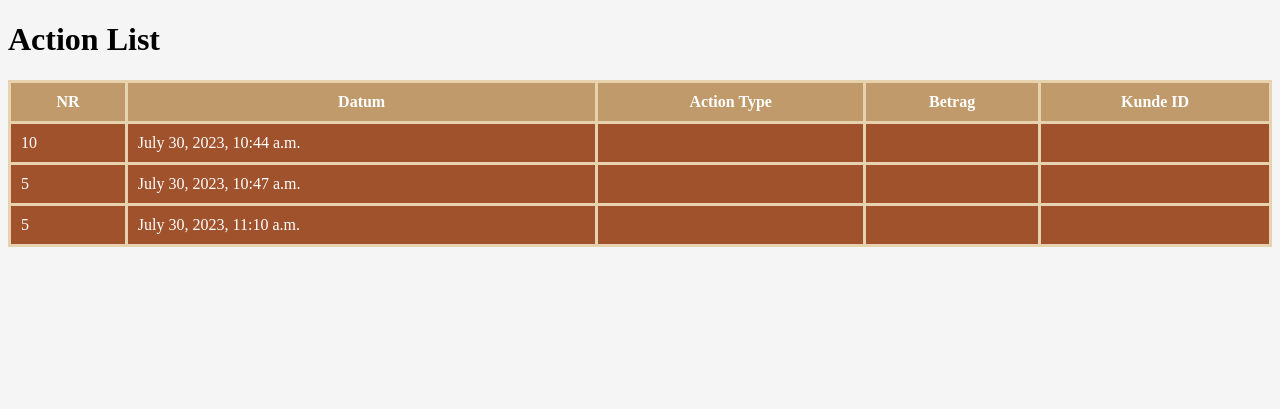
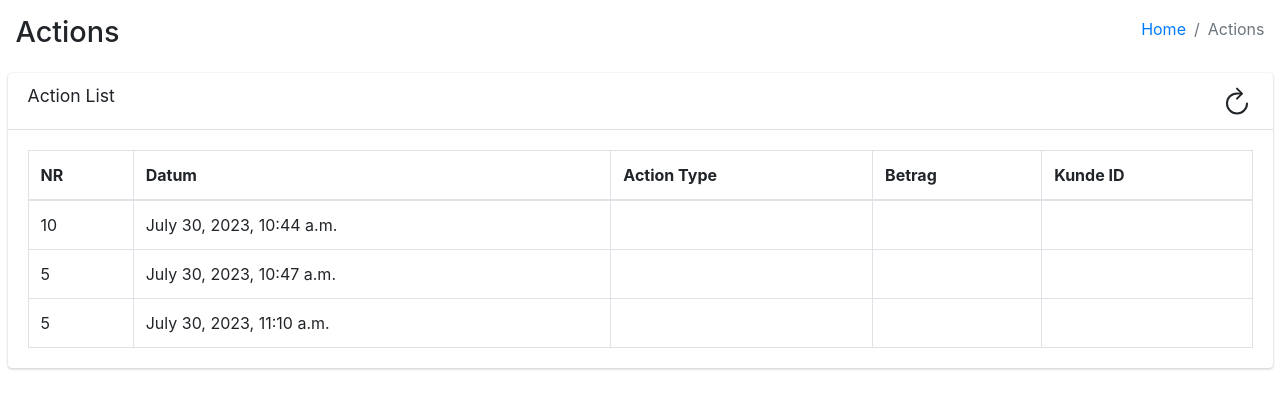
Before and after one commit to Kafalar-Karisik/StadtBank, a Django app: page /main/actions/ in a window 1280 px wide. Shown: the top 409 px of the page. Run offline with Django 4.2, Linux system fonts and the light colour scheme; data comes from the database, SQL or seed files in the repository; some libraries are stand-ins or nearby versions.

Commit message:
Template Updates

```diff
--- a/Actions/forms.py
+++ b/Actions/forms.py
@@ -2,4 +2,4 @@ from django import forms
 
 class CustomerF(forms.Form):
     nr = forms.IntegerField(label="Customer Nr")
-    ammount = forms.FloatField()
+    amount = forms.FloatField()
--- a/Actions/templates/actions.html
+++ b/Actions/templates/actions.html
@@ -3,11 +3,52 @@
   <head>
     <title>Action List</title>
     {% load static %}
-    <link rel="stylesheet" href="{% static 'style.css' %}" />
+    <!--<link rel="stylesheet" href="{% static 'style.css' %}" />-->
+    <link
+      rel="stylesheet"
+      href="{% static 'adminlte/css/adminlte.min.css' %}"
+    />
+    <style>
+      .table-container {
+        max-height: calc(100vh - 200px);
+        overflow-y: scroll;
+      }
+    </style>
   </head>
-<body>
-    <h1>Action List</h1>
-    <table>
+  <body class="hold-transition sidebar-mini">
+    <div class="wrapper">
+      {% block content %}
+      <div class="content-header">
+        <div class="container-fluid">
+          <div class="row mb-2">
+            <div class="col-sm-6">
+              <h1>Actions</h1>
+            </div>
+            <div class="col-sm-6">
+              <ol class="breadcrumb float-sm-right">
+                <li class="breadcrumb-item"><a href="../../">Home</a></li>
+                <li class="breadcrumb-item active">Actions</li>
+              </ol>
+            </div>
+          </div>
+        </div>
+      </div>
+
+      <section class="content">
+        <div class="container-fluid">
+          <div class="row">
+            <div class="col-md-12">
+              <div class="card">
+                <div class="card-header">
+                  <h3 class="card-title">Action List</h3>
+                  <ion-icon
+                    name="refresh-outline"
+                    id="refresh"
+                    style="float: right; font-size: 200%"
+                  ></ion-icon>
+                </div>
+                <div class="card-body table-container">
+                  <table class="table-bordered table">
                     <thead>
                       <tr>
                         <th>NR</th>
@@ -29,5 +70,39 @@
                       {% endfor %}
                     </tbody>
                   </table>
+                </div>
+              </div>
+            </div>
+          </div>
+        </div>
+      </section>
+      {% endblock %}
+    </div>
+
+    <script src="{% static 'scripts.js' %}"></script>
+    <script src="{% static 'adminlte/js/adminlte.min.js' %}"></script>
+    <script
+      type="module"
+      src="https://unpkg.com/ionicons@7.1.0/dist/ionicons/ionicons.esm.js"
+    ></script>
+    <script
+      nomodule
+      src="https://unpkg.com/ionicons@7.1.0/dist/ionicons/ionicons.js"
+    ></script>
+
+    <style>
+      @keyframes spin {
+        0% {
+          transform: rotate(0deg);
+        }
+        100% {
+          transform: rotate(360deg);
+        }
+      }
+
+      .rotate-animation {
+        animation: spin 1s linear infinite;
+      }
+    </style>
   </body>
 </html>
--- a/Actions/templates/balance.html
+++ b/Actions/templates/balance.html
@@ -38,7 +38,6 @@
       <section class="content">
         <div class="container-fluid">
           <div class="row">
-
             <div class="col-md-6">
               <div class="card">
                 <div class="card-header">
@@ -120,7 +119,5 @@
         animation: spin 1s linear infinite;
       }
     </style>
-
-
   </body>
 </html>
```
Lines whose indentation alone changed are shown as unchanged.
